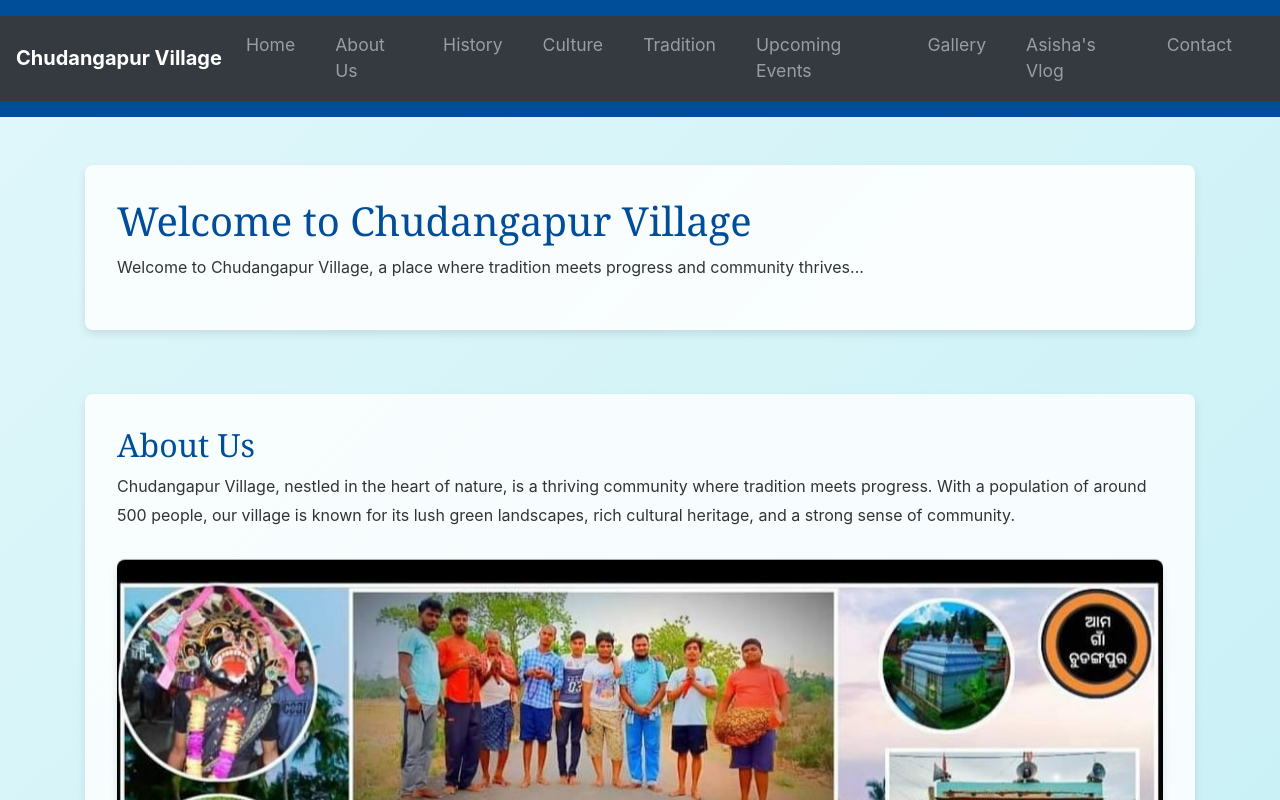
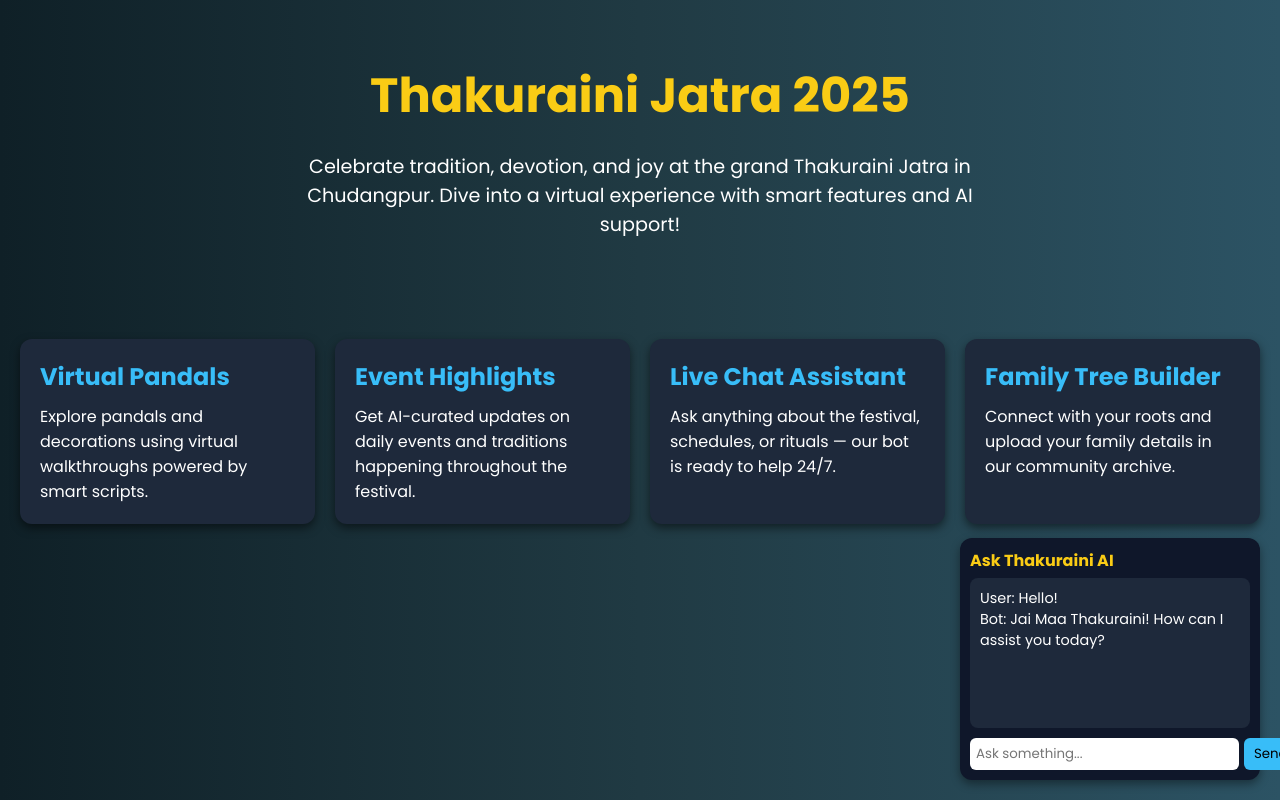
Before and after one commit to asisha612/Chudangpur-village-, a plain HTML site: page index.html in a window 1280 px wide. Shown: the top 800 px of the page. Drawn offline with nearby package versions, Linux system fonts and the light colour scheme.

Commit message:
Add files via upload

```diff
--- a/index.html
+++ b/index.html
@@ -1,126 +1,160 @@
 <!DOCTYPE html>
 <html lang="en">
 <head>
-    <meta charset="UTF-8">
-    <meta name="viewport" content="width=device-width, initial-scale=1.0">
-    <title>Chudangapur Village</title>
-    <link rel="stylesheet" href="styles.css">
-    <link rel="stylesheet" href="https://stackpath.bootstrapcdn.com/bootstrap/4.5.2/css/bootstrap.min.css">
+  <meta charset="UTF-8" />
+  <meta name="viewport" content="width=device-width, initial-scale=1.0" />
+  <title>Thakuraini Jatra 2025 - Chudangpur</title>
+  <link href="https://fonts.googleapis.com/css2?family=Poppins:wght@400;700&display=swap" rel="stylesheet">
+  <style>
+    * {
+      margin: 0;
+      padding: 0;
+      box-sizing: border-box;
+      font-family: 'Poppins', sans-serif;
+    }
+    body {
+      background: linear-gradient(to right, #0f2027, #203a43, #2c5364);
+      color: white;
+      padding: 20px;
+    }
+    header {
+      text-align: center;
+      padding: 40px 0;
+    }
+    header h1 {
+      font-size: 3rem;
+      color: #facc15;
+    }
+    .description {
+      text-align: center;
+      margin: 20px auto;
+      max-width: 700px;
+      font-size: 1.2rem;
+    }
+    .features {
+      display: grid;
+      grid-template-columns: repeat(auto-fit, minmax(280px, 1fr));
+      gap: 20px;
+      margin-top: 40px;
+    }
+    .feature-card {
+      background: #1e293b;
+      padding: 20px;
+      border-radius: 12px;
+      box-shadow: 0 4px 10px rgba(0,0,0,0.5);
+    }
+    .feature-card h2 {
+      color: #38bdf8;
+      margin-bottom: 10px;
+    }
+    .chatbot {
+      position: fixed;
+      bottom: 20px;
+      right: 20px;
+      background: #0f172a;
+      border-radius: 12px;
+      padding: 10px;
+      width: 300px;
+      box-shadow: 0 4px 10px rgba(0,0,0,0.4);
+    }
+    .chatbot h3 {
+      font-size: 1rem;
+      color: #facc15;
+      margin-bottom: 5px;
+    }
+    .chatbox {
+      background: #1e293b;
+      padding: 10px;
+      height: 150px;
+      overflow-y: auto;
+      font-size: 0.9rem;
+      border-radius: 8px;
+      margin-bottom: 10px;
+    }
+    .chat-input {
+      display: flex;
+      gap: 5px;
+    }
+    .chat-input input {
+      flex: 1;
+      padding: 6px;
+      border: none;
+      border-radius: 6px;
+    }
+    .chat-input button {
+      background: #38bdf8;
+      border: none;
+      padding: 6px 10px;
+      border-radius: 6px;
+      cursor: pointer;
+      color: #000;
+    }
+    @media (max-width: 400px) {
+      .chatbot {
+        width: 90%;
+        right: 5%;
+      }
+    }
+  </style>
 </head>
 <body>
   <header>
-        <nav class="navbar navbar-expand-lg navbar-dark bg-dark">
-            <a class="navbar-brand" href="#">Chudangapur Village</a>
-            <button class="navbar-toggler" type="button" data-toggle="collapse" data-target="#navbarNav" aria-controls="navbarNav" aria-expanded="false" aria-label="Toggle navigation">
-                <span class="navbar-toggler-icon"></span>
-            </button>
-            <div class="collapse navbar-collapse" id="navbarNav">
-                <ul class="navbar-nav ml-auto">
-                    <li class="nav-item"><a class="nav-link" href="#home">Home</a></li>
-                    <li class="nav-item"><a class="nav-link" href="#about">About Us</a></li>
-                    <li class="nav-item"><a class="nav-link" href="#history">History</a></li>
-                    <li class="nav-item"><a class="nav-link" href="#culture">Culture</a></li>
-                    <li class="nav-item"><a class="nav-link" href="#tradition">Tradition</a></li>
-                    <li class="nav-item"><a class="nav-link" href="#events">Upcoming Events</a></li>
-                    <li class="nav-item"><a class="nav-link" href="#gallery">Gallery</a></li>
-                    <li class="nav-item"><a class="nav-link" href="#asisha-vlog">Asisha's Vlog</a></li>
-                    <li class="nav-item"><a class="nav-link" href="#contact">Contact</a></li>
-                </ul>
+    <h1>Thakuraini Jatra 2025</h1>
+    <div class="description">
+      Celebrate tradition, devotion, and joy at the grand Thakuraini Jatra in Chudangpur. Dive into a virtual experience with smart features and AI support!
     </div>
-        </nav>
   </header>
-
-    <main class="container">
-        <section id="home" class="mt-5 fade-in">
-            <h1>Welcome to Chudangapur Village</h1>
-            <p>Welcome to Chudangapur Village, a place where tradition meets progress and community thrives...</p>
-        </section>
-
-        <section id="about" class="mt-5 fade-in">
-            <h2>About Us</h2>
-            <p>Chudangapur Village, nestled in the heart of nature, is a thriving community where tradition meets progress. With a population of around 500 people, our village is known for its lush green landscapes, rich cultural heritage, and a strong sense of community.</p>
-            <!-- About Us Images -->
-            <div class="about-images">
-                <img src="village1.jpg" alt="Village Overview" class="img-fluid">
-                <img src="village2.jpg" alt="Village Life" class="img-fluid">
+  <section class="features">
+    <div class="feature-card">
+      <h2>Virtual Pandals</h2>
+      <p>Explore pandals and decorations using virtual walkthroughs powered by smart scripts.</p>
+    </div>
+    <div class="feature-card">
+      <h2>Event Highlights</h2>
+      <p>Get AI-curated updates on daily events and traditions happening throughout the festival.</p>
+    </div>
+    <div class="feature-card">
+      <h2>Live Chat Assistant</h2>
+      <p>Ask anything about the festival, schedules, or rituals — our bot is ready to help 24/7.</p>
+    </div>
+    <div class="feature-card">
+      <h2>Family Tree Builder</h2>
+      <p>Connect with your roots and upload your family details in our community archive.</p>
     </div>
   </section>
-
-        <section id="history" class="mt-5 fade-in">
-            <h2>History</h2>
-            <p>Our village has a rich history that dates back centuries. Initially settled by indigenous tribes, it has evolved over the years through various phases of migration and cultural amalgamation. The village has seen the rise and fall of different dynasties, each leaving behind a unique legacy.</p>
-            <!-- History Images -->
-            <div class="history-images">
-                <img src="history1.jpg" alt="Historical photo" class="img-fluid">
-                <img src="history2.jpg" alt="scholl" class="img-fluid">
+  <div class="chatbot">
+    <h3>Ask Thakuraini AI</h3>
+    <div class="chatbox" id="chatbox">
+      <div>User: Hello!</div>
+      <div>Bot: Jai Maa Thakuraini! How can I assist you today?</div>
     </div>
-        </section>
-
-        <section id="culture" class="mt-5 fade-in">
-            <h2>Culture</h2>
-            <p>Our village's culture is a vibrant blend of traditional and contemporary practices. Festivals, music, dance, and art are integral parts of our cultural identity. Folk music and dance forms, passed down through generations, are performed during celebrations and community gatherings.</p>
-            <p>We also have a rich tradition of storytelling, with elders narrating tales of heroism, morality, and folklore. Handicrafts such as weaving, pottery, and woodworking are not just crafts but a way of preserving our cultural heritage.</p>
-            <!-- Culture Images -->
-            <div class="culture-images">
-                <img src="village3.jpg" alt="Folk Dance" class="img-fluid">
-                <img src="village4.jpg" alt="Handicrafts" class="img-fluid">
+    <div class="chat-input">
+      <input type="text" id="userInput" placeholder="Ask something...">
+      <button onclick="talk()">Send</button>
     </div>
-        </section>
-
-        <section id="tradition" class="mt-5 fade-in">
-            <h2>Tradition</h2>
-            <p>Our village traditions are deeply rooted in our history and culture. We celebrate various festivals and ceremonies that are significant to our heritage. Each tradition is a reflection of our values and beliefs, passed down through generations.</p>
-            <p>From traditional ceremonies to annual fairs, these customs are a vital part of our community life. They help strengthen our bonds and preserve the unique aspects of our village identity.</p>
-        </section>
-
-        <section id="events" class="mt-5 fade-in">
-            <h2>Upcoming Events</h2>
-            <p>Stay updated with the latest events happening in our village. From cultural festivals to local fairs, we have a variety of events that bring our community together and celebrate our rich heritage.</p>
-            <p>Check out the upcoming events and join us in our celebrations!</p>
   </div>
-        </section>
-
-        <section id="gallery" class="mt-5 fade-in">
-            <h2>Gallery</h2>
-            <p>Explore our gallery to see more about the beautiful landscapes, vibrant culture, and daily life in Chudangapur Village. Our gallery showcases images that capture the essence of our village.</p>
-            <!-- Gallery -->
-            <div id="gallery" class="gallery-images">
-                <img src="village5.jpg" alt="Village Landscape" class="img-fluid">
-                <img src="village6.jpg" alt="Local Craft" class="img-fluid">
-                <img src="village7.jpg" alt="Festival" class="img-fluid">
-            </div>
-        </section>
-
-        <section id="asisha-vlog" class="mt-5 fade-in">
-            <h2>Asisha's Vlog</h2>
-            <p>Welcome to Asisha's Vlog! Here, you'll find videos that capture the everyday life, culture, and events of Chudangapur Village. Enjoy watching!</p>
-            </div>
-        </section>
-
-        <section id="contact" class="mt-5 fade-in">
-            <h2>Contact</h2>
-            <p>If you have any questions or need more information about Chudangapur Village, feel free to contact us. We are always happy to hear from you!</p>
-            <!-- Contact Form -->
-            <form>
-                <div class="form-group">
-                    <label for="name">Name</label>
-                    <input type="text" class="form-control" id="name" placeholder="Your Name">
-                </div>
-                <div class="form-group">
-                    <label for="email">Email address</label>
-                    <input type="email" class="form-control" id="email" placeholder="Your Email">
-                </div>
-                <div class="form-group">
-                    <label for="message">Message</label>
-                    <textarea class="form-control" id="message" rows="4" placeholder="Your Message"></textarea>
-                </div>
-                <button type="submit" class="btn btn-primary">Submit</button>
-            </form>
-        </section>
-    </main>
-
-    <footer>
-        <p>© 2024 Chudangapur Village. All rights reserved. Created by Aaisha Kabi. All rights reserved to Aaisha Kabi.</p>
-    </footer>
+  <script>
+    function talk() {
+      const input = document.getElementById('userInput');
+      const chatbox = document.getElementById('chatbox');
+      const userText = input.value.trim();
+      if (!userText) return;
+      const userDiv = document.createElement('div');
+      userDiv.textContent = 'User: ' + userText;
+      chatbox.appendChild(userDiv);
+      const botDiv = document.createElement('div');
+      botDiv.textContent = 'Bot: ' + generateReply(userText);
+      chatbox.appendChild(botDiv);
+      input.value = '';
+      chatbox.scrollTop = chatbox.scrollHeight;
+    }
+    function generateReply(text) {
+      text = text.toLowerCase();
+      if (text.includes("date")) return "The main Jatra starts in April 2025!";
+      if (text.includes("location")) return "Chudangpur village, near Berhampur, Odisha.";
+      if (text.includes("event")) return "Cultural shows, rituals, and more! Full schedule coming soon.";
+      return "I’m here to help! Ask about dates, rituals, or anything else.";
+    }
+  </script>
 </body>
 </html>
```
Lines whose indentation alone changed are shown as unchanged.
